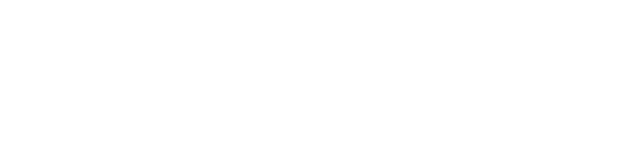
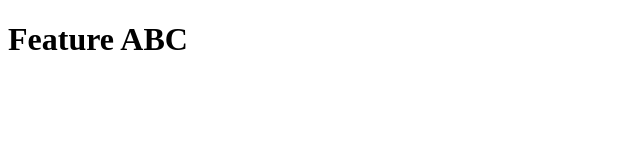
Before and after one commit to dragondevsimplify/test-git, a plain HTML site: page index.html in a window 1280 px wide. Shown: the whole page, without its empty margins (0-640 px from the left). Drawn offline with Linux system fonts and the light colour scheme.

Commit message:
add heading feature ABC

```diff
--- a/index.html
+++ b/index.html
@@ -6,6 +6,6 @@
   <title>Document</title>
 </head>
 <body>
-
+  <h1>Feature ABC</h1>
 </body>
 </html>
```
